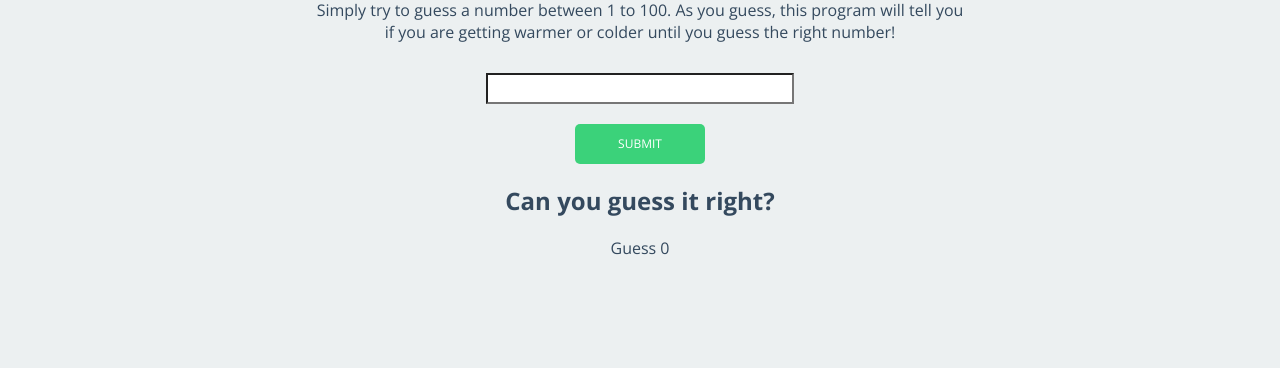
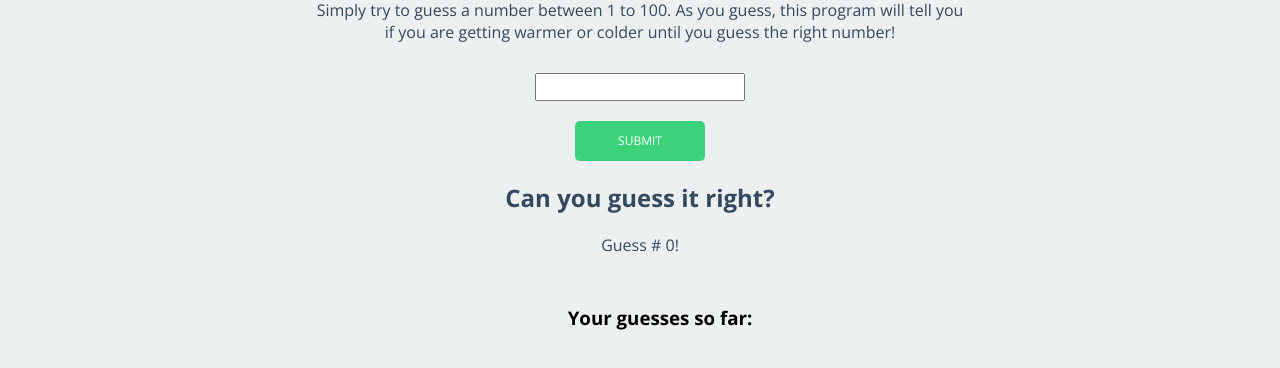
Before and after one commit to AndreaDuh/hotcold, a plain HTML site: page index.html in a window 1280 px wide. Shown: the part 364-732 px from the top of the page. Drawn offline with nearby package versions, Linux system fonts and the light colour scheme.

Commit message:
Fixed bugs and added guess counter.

```diff
--- a/index.html
+++ b/index.html
@@ -24,13 +24,15 @@
 		<form>
 			<h1>Try to guess a number between 1 to 100!</h1>
 			<p>Simply try to guess a number between 1 to 100. As you guess, this program will tell you if you are getting warmer or colder until you guess the right number!</p>
-			<input type="text" id="input-text" name="userGuess" id="userGuess" autocomplete="off"/> <br>
+			<input type="text" id="userGuess" name="userGuess" id="userGuess" autocomplete="off"/> <br>
 			<input type="submit" id="guessButton" class="button" name="submit" value="submit"/>
 		</form>
 		<h2 id ="feedback">Can you guess it right?</h2>
-		<p>Guess <span id="count">0</span></p>
+		<p>Guess # <span id="count">0</span>!</p>
 
-		<ul id="guessList" class="guessBox clearfix"></ul>
+		<ul id="guessList" class="guessBox clearfix">
+			<h3>Your guesses so far:</h3>
+		</ul>
 	</section>
 
 </body>
```
